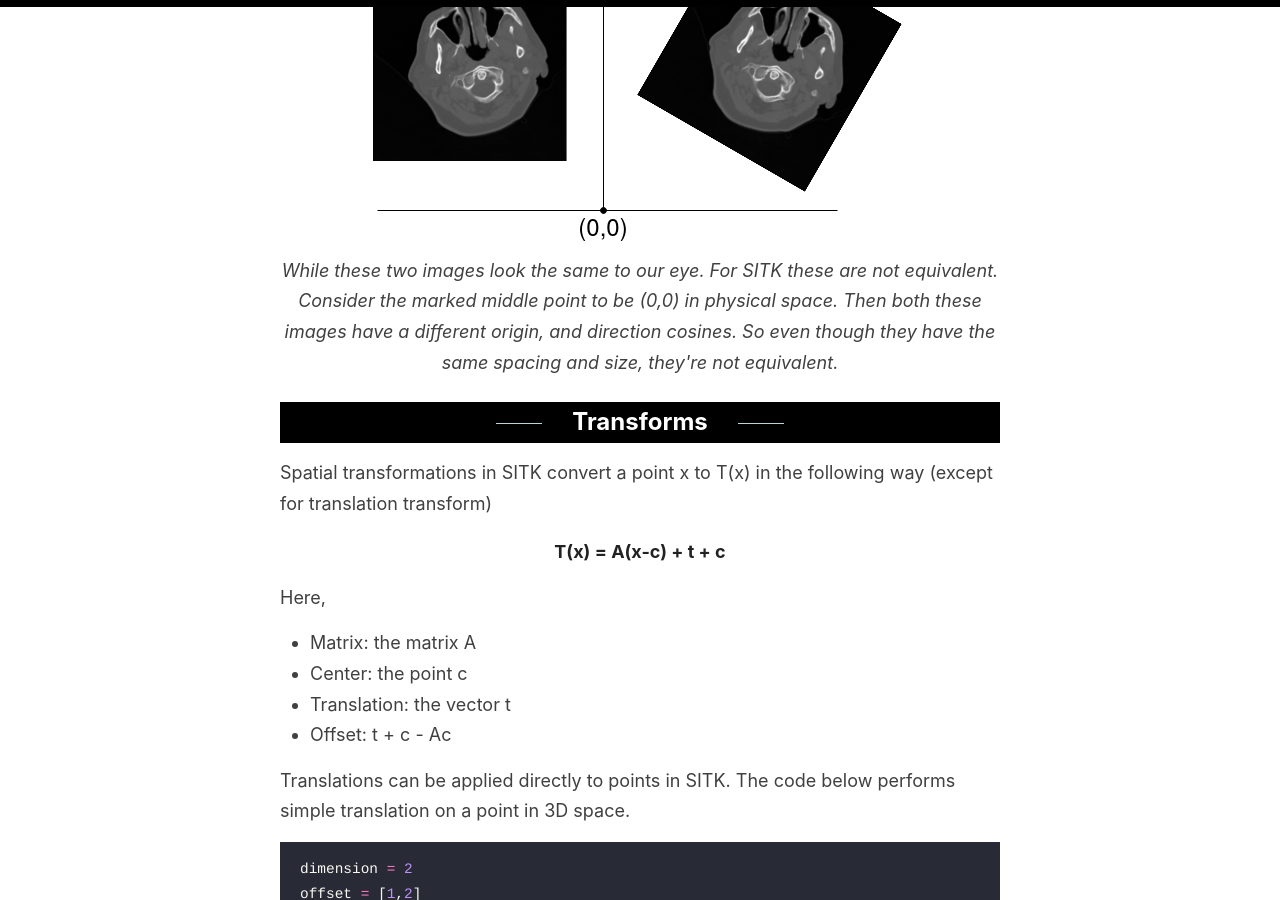
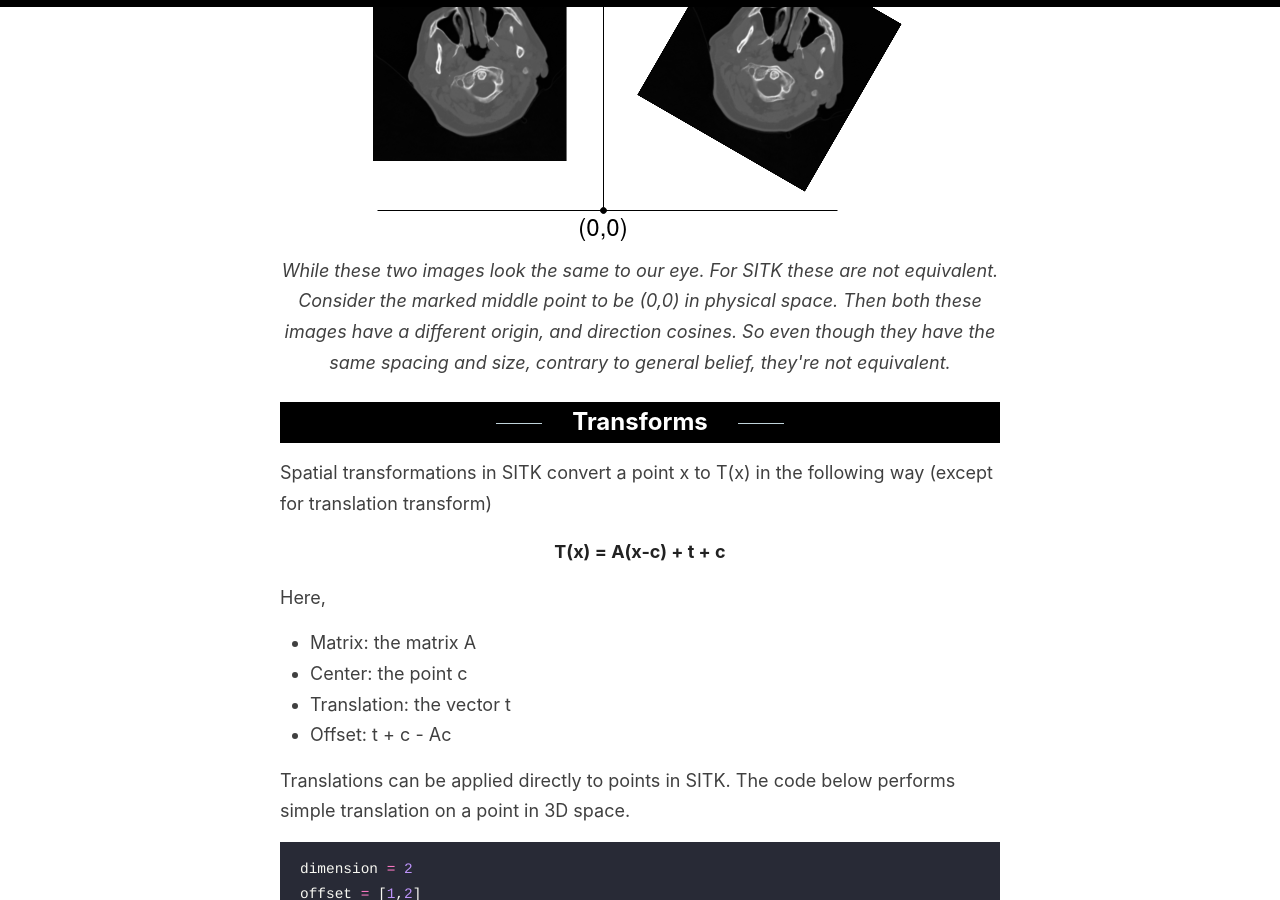
Before and after one commit to CodeSeeker99/codeseeker99.github.io, a Jekyll site: the page built from _posts/2021-02-16-Basics-of-SimpleITK.md, in a window 1280 px wide and 900 px high, scrolled down 4160 px. Built offline with Jekyll 4.4.1, drawn with Linux system fonts in a browser that asks for light colours; our own code applies the rules of GitHub Pages for plain Markdown files.

Commit message:
Update 2021-02-16-Basics-of-SimpleITK.md

````diff
--- a/_posts/2021-02-16-Basics-of-SimpleITK.md
+++ b/_posts/2021-02-16-Basics-of-SimpleITK.md
@@ -97,7 +97,7 @@ Now, let's get into the details of the attributes of these images
  - **Direction Cosines**: A tuple containing 9 values, where first 3 represent the x-axis vector, the next 3 represent the y-axis vector and the last represent the z-axis vector.  Use ```image.GetDirection()``` to get the spacing of the SITK image.
 
 ![ImageDIfference]({{site.baseurl}}/images/image_difference.png)
-<p style="text-align:center"><i> While these two images look the same to our eye. For SITK these are not equivalent. Consider the marked middle point to be (0,0) in physical space. Then both these images have a different origin, and direction cosines. So even though they have the same spacing and size, they're not equivalent.</i></p>
+<p style="text-align:center"><i> While these two images look the same to our eye. For SITK these are not equivalent. Consider the marked middle point to be (0,0) in physical space. Then both these images have a different origin, and direction cosines. So even though they have the same spacing and size, contrary to general belief, they're not equivalent.</i></p>
 
 <h2 style="background-color:black; color:white">Transforms</h2>
 
````
